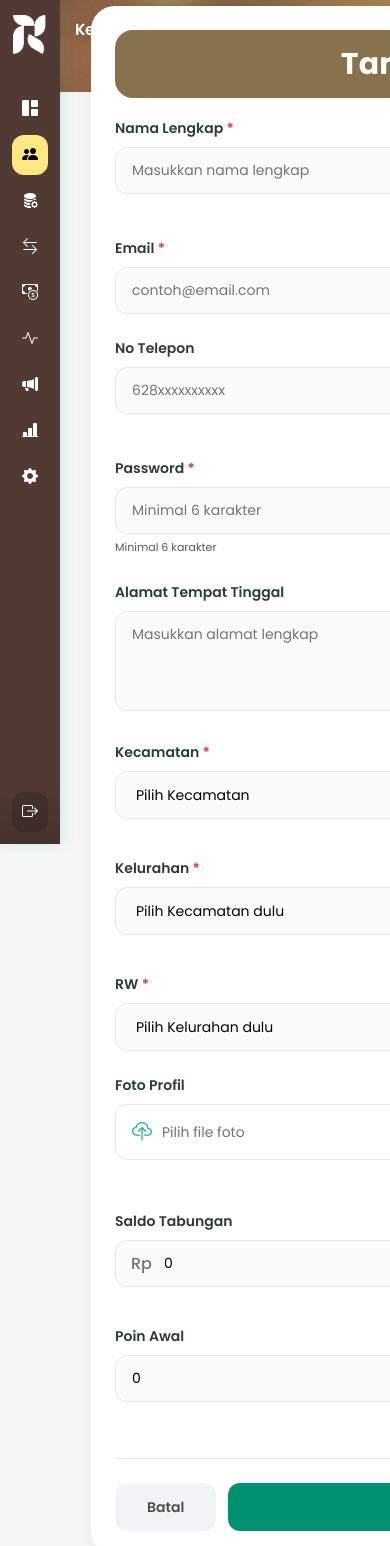
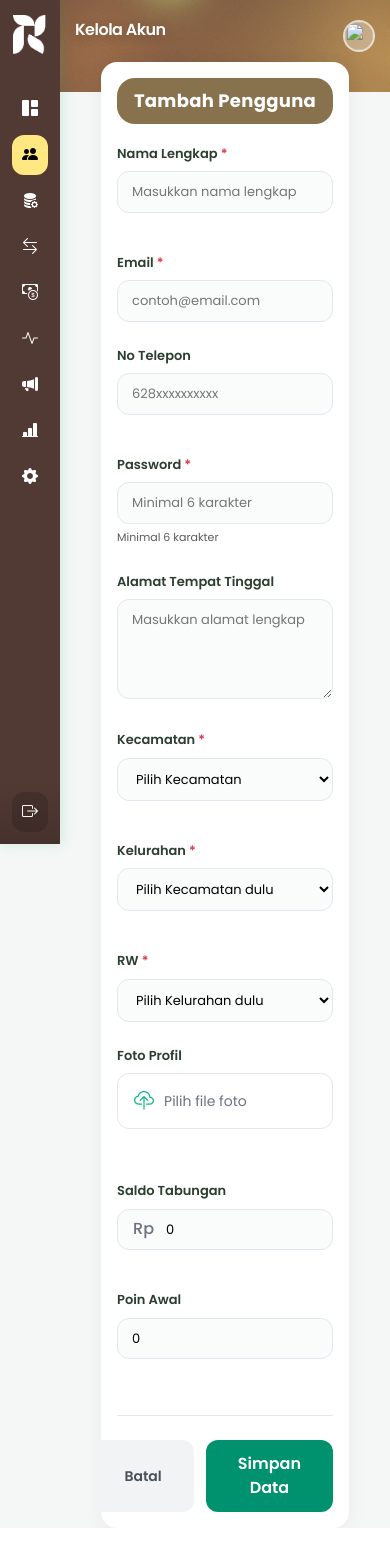
Before and after one commit to jsofiah/ReWorth, a PHP site: page /admin/akun_pengguna_tambah.php in a window 390 px wide; the page is wider, and only the part inside the window is pictured. Shown: the top 1546 px of that part. Run offline with PHP 8.4, Linux system fonts and the light colour scheme; the visitor is signed in with stand-in values (Sample User, id 1); data that the repository does not hold is empty; some libraries are stand-ins or nearby versions.

Commit message:
update responsive

```diff
--- a/reworth_website/admin/style/form.css
+++ b/reworth_website/admin/style/form.css
@@ -20,7 +20,6 @@
     padding: 32px;
     position: relative;
     z-index: 10;
-    width: 800px;
 }
 
 .inside-header{
@@ -177,12 +176,14 @@ input[type="file"] {
 
 @media (max-width: 768px) {
     .row-2cols {
-    grid-template-columns: 1fr;
-} .form-container {
-    padding: 16px;
-} .form-section {
-    padding: 24px;
-} }
+        grid-template-columns: 1fr;
+    } .form-container {
+        padding: 16px;
+    } .form-section {
+        padding: 24px;
+        top: 40px;
+    }
+}
 .current-image {
     margin-bottom: 12px;
 }
@@ -283,3 +284,51 @@ input[type="file"] {
 .toggle-pw:hover {
     color: #2C5F4A;
 }
+
+.form-container {
+    width: 100%;
+    padding: 0 clamp(12px, 5vw, 32px);
+    box-sizing: border-box;
+}
+
+.form-section {
+    background: white;
+    border-radius: clamp(16px, 4vw, 24px);
+    padding: clamp(16px, 4vw, 32px);
+    box-shadow: 0 4px 20px rgba(0,0,0,0.05);
+    position: relative;
+    margin-top: clamp(-60px, -8vw, -72px);
+    z-index: 10;
+    width: 100%;
+    max-width: min(800px, 95%);
+    margin-left: auto;
+    margin-right: auto;
+    box-sizing: border-box;
+}
+
+@media (max-width: 768px) {
+    .row-2cols,
+    .row-3cols {
+        grid-template-columns: 1fr;
+        gap: 16px;
+    }
+}
+
+@media (max-width: 480px) {
+    .form-section .inside-header {
+        padding: 12px 16px;
+    }
+
+    .form-section .inside-header h2 {
+        font-size: 18px;
+    }
+
+    .form-label {
+        font-size: 13px;
+    }
+
+    .form-control-custom {
+        padding: 10px 14px;
+        font-size: 13px;
+    }
+}
--- a/reworth_website/admin/style/root.css
+++ b/reworth_website/admin/style/root.css
@@ -987,6 +987,7 @@ tbody td {
 
     .settings-card{
         padding: 18px;
+        top: 20px
     }
 
     .card-accent{
@@ -1224,6 +1225,7 @@ tbody td {
     .content-area {
         padding-left: 15px;
         padding-right: 15px;
+        padding-top: 20px;
     }
 
     .action-bar {
```
